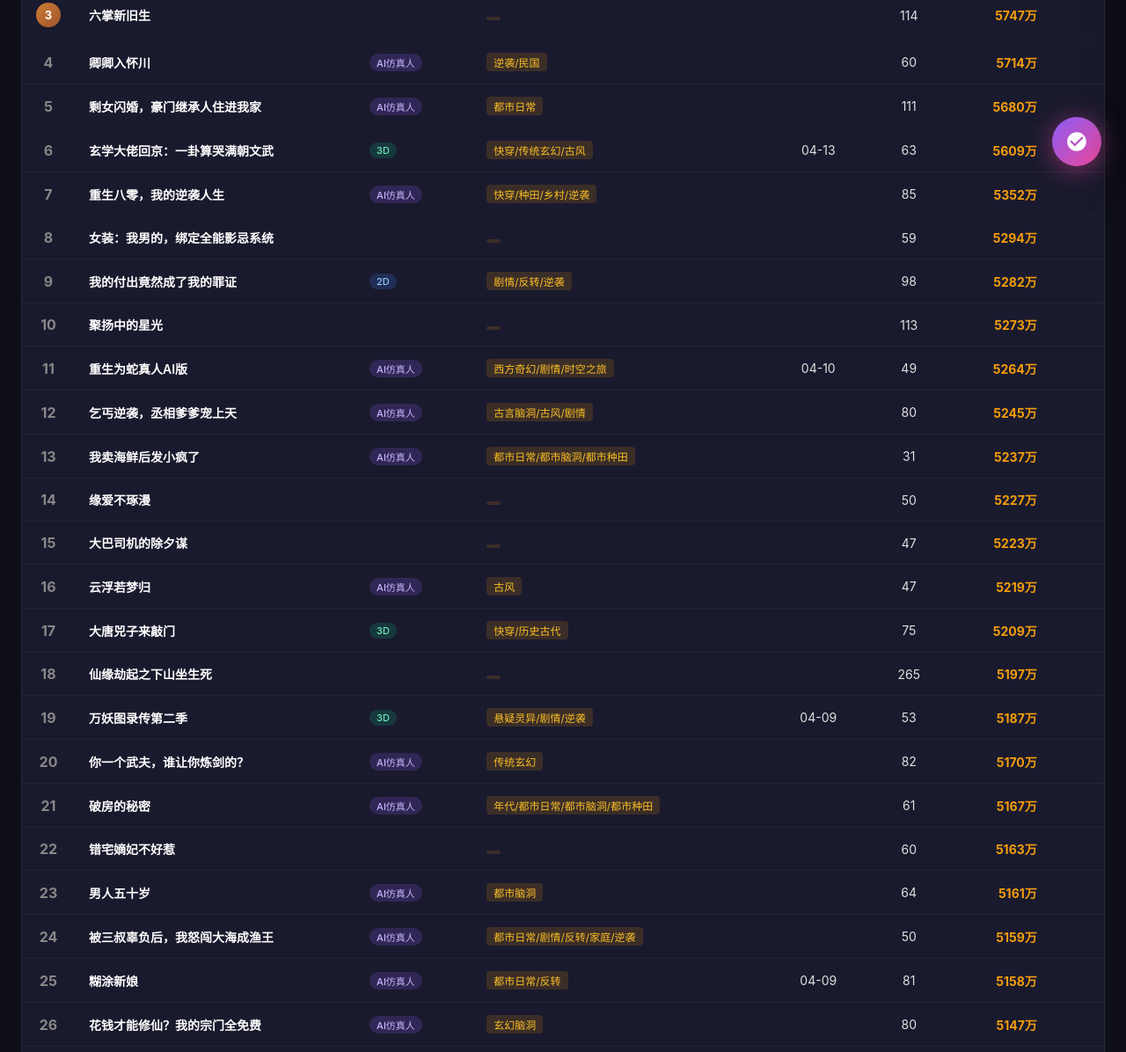
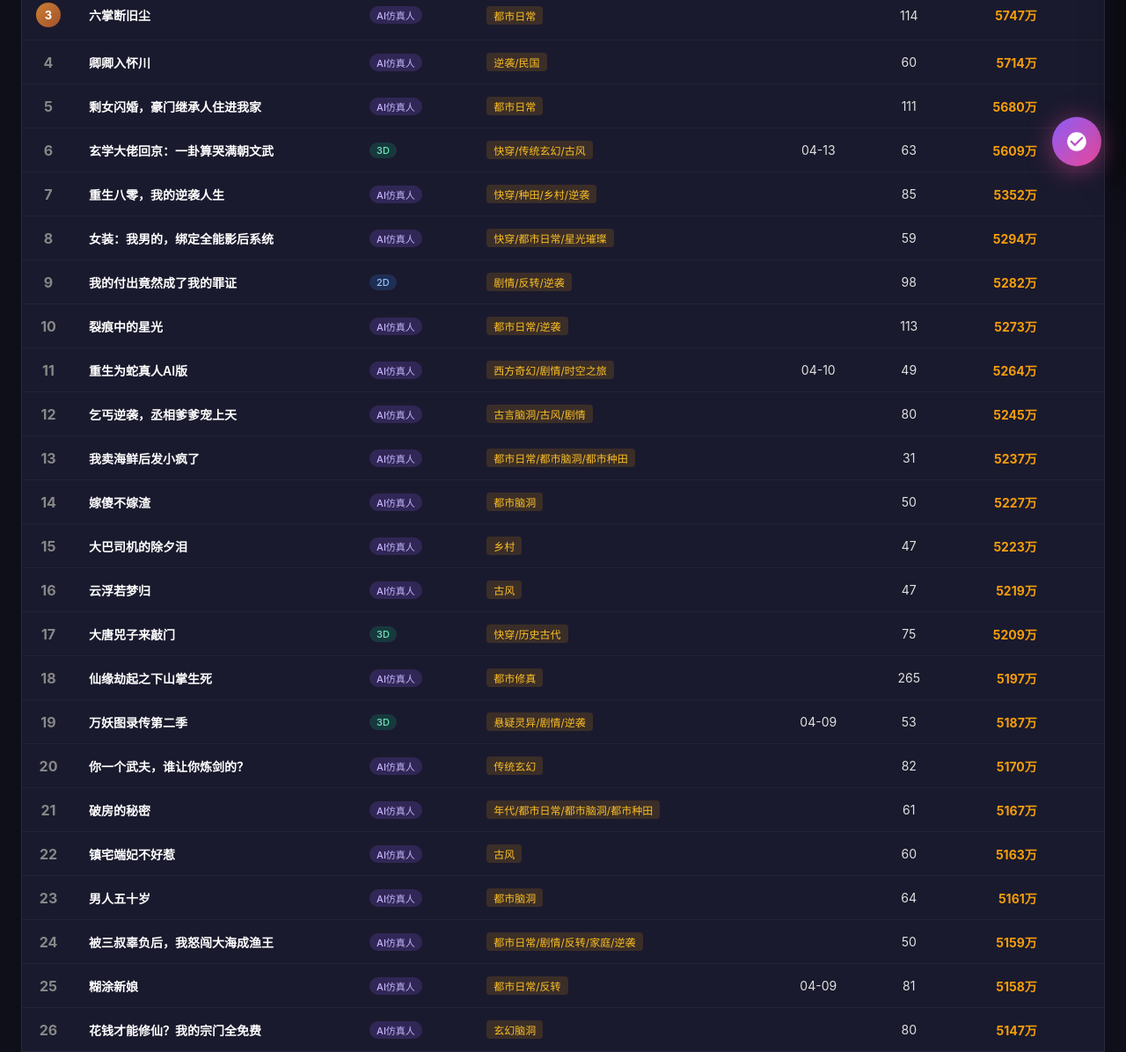
Before and after one commit to bilinsandrali-cpu/Sandra, a plain HTML site: page index.html in a window 1280 px wide. Shown: the part 583-1779 px from the top of the page at 88% size. Drawn offline with Linux system fonts and the light colour scheme; no server answers.

Commit message:
sync: 从网页同步数据更新 (2026/4/22 11:18:10)

```diff
--- a/index.html
+++ b/index.html
@@ -1234,32 +1234,33 @@ const STORAGE_KEY = 'manju_daily_data';
 
 function getDefaultData() {
   return {
-    "2026-04-22": {
+"2026-04-22": {
+      douyin: null,
       hongguo: {
         date: "2026/4/22",
         items: [
           {rank:1, name:"我家井里有条龙", tags:"都市脑洞", publisher:"灵矩动漫", onlineDate:"", episodes:63, type:"AI仿真人", hotValue:"6526万", synopsis:""},
           {rank:2, name:"聚宝仙盆之杂灵根才是真BOSS第二季", tags:"传统玄幻/逆袭/古风", publisher:"", onlineDate:"", episodes:111, type:"3D", hotValue:"6379万", synopsis:""},
-          {rank:3, name:"六掌新旧生", tags:"", publisher:"", onlineDate:"", episodes:114, type:"", hotValue:"5747万", synopsis:""},
+          {rank:3, name:"六掌断旧尘", tags:"都市日常", publisher:"", onlineDate:"", episodes:114, type:"AI仿真人", hotValue:"5747万", synopsis:""},
           {rank:4, name:"卿卿入怀川", tags:"逆袭/民国", publisher:"东阳振享", onlineDate:"", episodes:60, type:"AI仿真人", hotValue:"5714万", synopsis:""},
           {rank:5, name:"剩女闪婚，豪门继承人住进我家", tags:"都市日常", publisher:"", onlineDate:"", episodes:111, type:"AI仿真人", hotValue:"5680万", synopsis:""},
           {rank:6, name:"玄学大佬回京：一卦算哭满朝文武", tags:"快穿/传统玄幻/古风", publisher:"森林奇境", onlineDate:"04-13", episodes:63, type:"3D", hotValue:"5609万", synopsis:""},
           {rank:7, name:"重生八零，我的逆袭人生", tags:"快穿/种田/乡村/逆袭", publisher:"", onlineDate:"", episodes:85, type:"AI仿真人", hotValue:"5352万", synopsis:""},
-          {rank:8, name:"女装：我男的，绑定全能影忌系统", tags:"", publisher:"", onlineDate:"", episodes:59, type:"", hotValue:"5294万", synopsis:""},
+          {rank:8, name:"女装：我男的，绑定全能影后系统", tags:"快穿/都市日常/星光璀璨", publisher:"", onlineDate:"", episodes:59, type:"AI仿真人", hotValue:"5294万", synopsis:""},
           {rank:9, name:"我的付出竟然成了我的罪证", tags:"剧情/反转/逆袭", publisher:"", onlineDate:"", episodes:98, type:"2D", hotValue:"5282万", synopsis:""},
-          {rank:10, name:"聚扬中的星光", tags:"", publisher:"", onlineDate:"", episodes:113, type:"", hotValue:"5273万", synopsis:""},
+          {rank:10, name:"裂痕中的星光", tags:"都市日常/逆袭", publisher:"", onlineDate:"", episodes:113, type:"AI仿真人", hotValue:"5273万", synopsis:""},
           {rank:11, name:"重生为蛇真人AI版", tags:"西方奇幻/剧情/时空之旅", publisher:"小雀动漫数娱室", onlineDate:"04-10", episodes:49, type:"AI仿真人", hotValue:"5264万", synopsis:""},
           {rank:12, name:"乞丐逆袭，丞相爹爹宠上天", tags:"古言脑洞/古风/剧情", publisher:"", onlineDate:"", episodes:80, type:"AI仿真人", hotValue:"5245万", synopsis:""},
           {rank:13, name:"我卖海鲜后发小疯了", tags:"都市日常/都市脑洞/都市种田", publisher:"", onlineDate:"", episodes:31, type:"AI仿真人", hotValue:"5237万", synopsis:""},
-          {rank:14, name:"缘爱不琢漫", tags:"", publisher:"", onlineDate:"", episodes:50, type:"", hotValue:"5227万", synopsis:""},
-          {rank:15, name:"大巴司机的除夕谋", tags:"", publisher:"", onlineDate:"", episodes:47, type:"", hotValue:"5223万", synopsis:""},
+          {rank:14, name:"嫁傻不嫁渣", tags:"都市脑洞", publisher:"", onlineDate:"", episodes:50, type:"AI仿真人", hotValue:"5227万", synopsis:""},
+          {rank:15, name:"大巴司机的除夕泪", tags:"乡村", publisher:"", onlineDate:"", episodes:47, type:"AI仿真人", hotValue:"5223万", synopsis:""},
           {rank:16, name:"云浮若梦归", tags:"古风", publisher:"", onlineDate:"", episodes:47, type:"AI仿真人", hotValue:"5219万", synopsis:""},
           {rank:17, name:"大唐兕子来敲门", tags:"快穿/历史古代", publisher:"徐州创媒新声", onlineDate:"", episodes:75, type:"3D", hotValue:"5209万", synopsis:""},
-          {rank:18, name:"仙缘劫起之下山坐生死", tags:"", publisher:"", onlineDate:"", episodes:265, type:"", hotValue:"5197万", synopsis:""},
+          {rank:18, name:"仙缘劫起之下山掌生死", tags:"都市修真", publisher:"", onlineDate:"", episodes:265, type:"AI仿真人", hotValue:"5197万", synopsis:""},
           {rank:19, name:"万妖图录传第二季", tags:"悬疑灵异/剧情/逆袭", publisher:"星际远征", onlineDate:"04-09", episodes:53, type:"3D", hotValue:"5187万", synopsis:""},
           {rank:20, name:"你一个武夫，谁让你炼剑的？", tags:"传统玄幻", publisher:"灵犀动漫", onlineDate:"", episodes:82, type:"AI仿真人", hotValue:"5170万", synopsis:""},
           {rank:21, name:"破房的秘密", tags:"年代/都市日常/都市脑洞/都市种田", publisher:"", onlineDate:"", episodes:61, type:"AI仿真人", hotValue:"5167万", synopsis:""},
-          {rank:22, name:"错宅嫡妃不好惹", tags:"", publisher:"", onlineDate:"", episodes:60, type:"", hotValue:"5163万", synopsis:""},
+          {rank:22, name:"镇宅端妃不好惹", tags:"古风", publisher:"", onlineDate:"", episodes:60, type:"AI仿真人", hotValue:"5163万", synopsis:""},
           {rank:23, name:"男人五十岁", tags:"都市脑洞", publisher:"迎米科技", onlineDate:"", episodes:64, type:"AI仿真人", hotValue:"5161万", synopsis:""},
           {rank:24, name:"被三叔辜负后，我怒闯大海成渔王", tags:"都市日常/剧情/反转/家庭/逆袭", publisher:"", onlineDate:"", episodes:50, type:"AI仿真人", hotValue:"5159万", synopsis:""},
           {rank:25, name:"糊涂新娘", tags:"都市日常/反转", publisher:"迎米科技", onlineDate:"04-09", episodes:81, type:"AI仿真人", hotValue:"5158万", synopsis:""},
```
